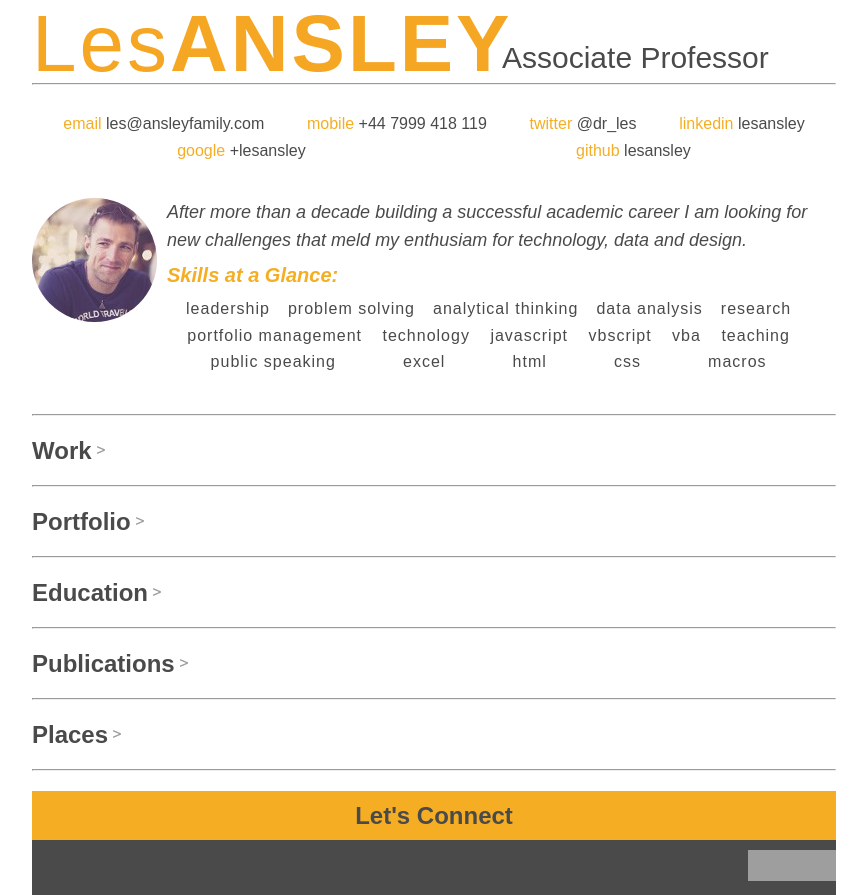
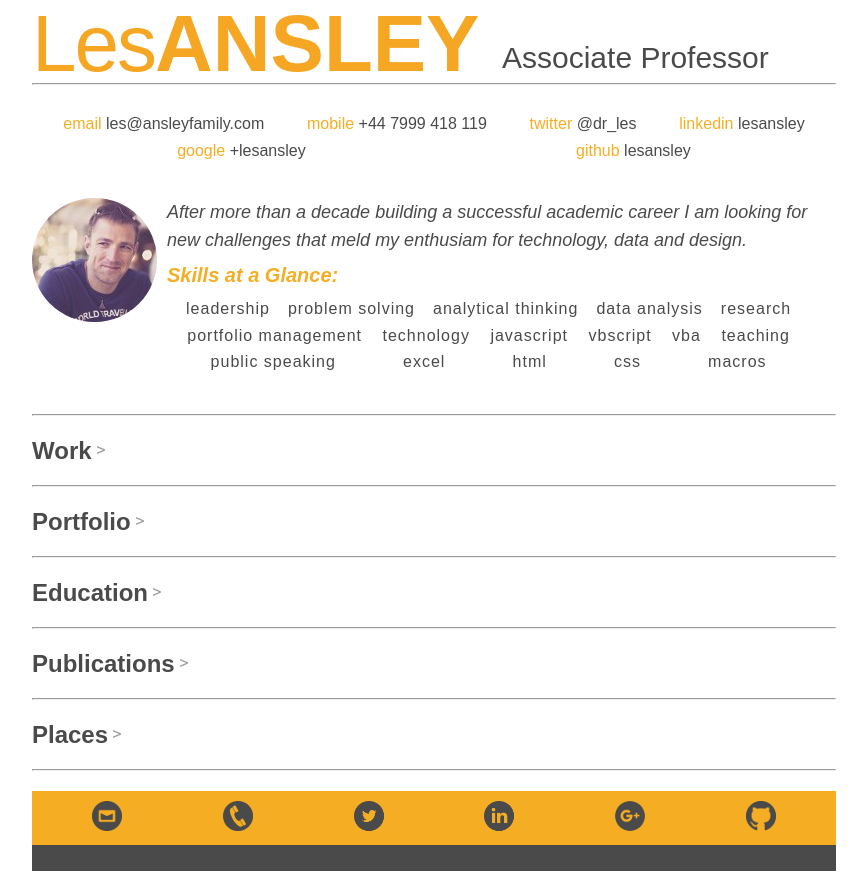
Before and after one commit to lesansley/resume, a plain HTML site: page index.html in a window 1280 px wide. Shown: the whole page, without its empty margins (206-1073 px from the left). After the commit the page ends 871 px from the top, so only its background shows below. Drawn offline with nearby package versions, Linux system fonts and the light colour scheme; some packages are replaced by stand-ins of ours; no server answers; grey boxes are pictures that could not be loaded; a web font is replaced by a local one.

Commit message:
Add contact icons to the footer

```diff
--- a/css/style.css
+++ b/css/style.css
@@ -55,7 +55,6 @@ h1 {
   color: #f5a623;
   line-height: 48px;
   display: inline;
-  letter-spacing: 3px;
 }
 
 h2 {
@@ -98,6 +97,7 @@ h2, h3, h4, h5 {
 #firstname {
   font-weight: 200;
   padding: 0;
+  letter-spacing: -2px;
 }
 
 #lastname {
@@ -432,6 +432,15 @@ ul {
   width: 100%px;
 }
 
+#footer {
+  height: 80px;
+}
+
+#foot-contact-list {
+  margin-top: 0;
+  margin-bottom: 0;
+}
+
 /*set maximum width for page display and automate margi soze to fit screen*/
 
 @media only screen and (max-width: 1300px) {
@@ -503,10 +512,6 @@ ul {
 
   .mobile-invisible {
     display: none;
-  }
-
-  .mobile-visible {
-    display: block;
   }
 
   .row,
--- a/index.html
+++ b/index.html
@@ -74,15 +74,6 @@
       </div>
     </div>
 
-    <div class="sectionDivider mobile-visible"><hr></div>
-
-    <div id="contact" class="mobile-visible">
-      <div class="row">
-        <h2 id="contact-header" class="section-header" onMouseOver="return changeImage('contactButton', contactStatus)" onMouseOut= "return changeImageBack('contactButton', contactStatus)" onMouseDown="return handleMDown('contactButton', 'contact', 'contact-container')">Contact Details</h2>
-        <img id="contactButton" class="img-arrow" src="images/arrow-right.jpg" alt="javascript button">
-      </div>
-    </div>
-
     <div  class="mobile-invisible sectionDivider"><hr></div>
 
     <div id="mapDiv" class="mobile-invisible">
@@ -94,15 +85,9 @@
 
     <div class="sectionDivider"><hr></div>
 
-    <footer id="letsConnect" class="dark-gray">
-      <h2 class="footer-text orange center-text">Let's Connect</h2>
-      <div class="cssValidation">
-        <a href="http://jigsaw.w3.org/css-validator/check/referer">
-        <img style="border:0;width:88px;height:31px"
-            src="http://jigsaw.w3.org/css-validator/images/vcss"
-            alt="Valid CSS!" />
-        </a>
-      </div>
+    <footer id="footer" class="dark-gray">
+
+
     </footer>
   </div>
 
--- a/js/helper.js
+++ b/js/helper.js
@@ -59,6 +59,10 @@ var HTMLcontactStart = '<div class="contact-entry row"></div>'
 var HTMLcontactChannel = '<div class="contact-channel col-1 orange-text">%data%:</div>'
 var HTMLcontactInfo = '<div class="contact-info col-9"><a class="contact-link" target="_blank" href="%link%">%data%</a></div>'
 
+var HTMLfootContactContainer = '<section id="foot-contact-container"></section>'
+var HTMLfootContactStart = '<ul id="foot-contact-list" class="flex-box orange center-text footer-text"></ul>'
+var HTMLfootContactContent = '<li class="foot-contact-item"><a href="%url%"><img src="%data%"></a></li>'
+
 var HTMLmapContainer ='<div id="map-container"></div>'
 var googleMap = '<section id="map"></section>';
 
--- a/js/resumeBuilder.js
+++ b/js/resumeBuilder.js
@@ -3,12 +3,12 @@ var bio = {
 	lastname: 'Ansley',
 	role : 'Associate Professor',
 	contacts: {
-		email: ['les@ansleyfamily.com','mailto:les@ansleyfamily.com'],
-		mobile: ['+44 7999 418 119','tel:+447999418119'],
-		twitter: ['@dr_les', 'https://twitter.com/dr_les'],
-		linkedin: ['lesansley','https://uk.linkedin.com/in/lesansley'],
-		google: ['+lesansley', 'https://plus.google.com/+LesAnsley'],
-		github: ['lesansley','https://github.com/lesansley']
+		email: ['les@ansleyfamily.com','mailto:les@ansleyfamily.com','images/email_30x30.png'],
+		mobile: ['+44 7999 418 119','tel:+447999418119','images/phone_30x30.png'],
+		twitter: ['@dr_les', 'https://twitter.com/dr_les','images/twitter_30x30.png'],
+		linkedin: ['lesansley','https://uk.linkedin.com/in/lesansley','images/linkedin_30x30.png'],
+		google: ['+lesansley', 'https://plus.google.com/+LesAnsley','images/google_30x30.png'],
+		github: ['lesansley','https://github.com/lesansley','images/github_30x30.png']
 	},
 	bioPic: [
 		'images/profile.jpg',
@@ -156,6 +156,20 @@ bio.display = function() {
 			$('#skills-list').append(formattedSkill);
 		}
 	}
+
+	//Add contact icons in footer
+	$('#footer').prepend(HTMLfootContactContainer);
+	console.log('here');
+	$('#foot-contact-container').append(HTMLfootContactStart);
+
+		for(var contact in bio.contacts) {
+
+			var formattedfootContactContent = HTMLfootContactContent.replace('%data%', bio.contacts[contact][2]);
+			formattedfootContactContent = formattedfootContactContent.replace('%url%', bio.contacts[contact][1]);
+
+			$('#foot-contact-list').append(formattedfootContactContent);
+		}
+
 };
 
 skills.display = function() {
@@ -167,21 +181,6 @@ skills.display = function() {
 			var formattedSectionSkill = HTMLskillsSectionContent.replace('%data%', bio.skills[skill]);
 			$('#skills-section-list').append(formattedSectionSkill);
 		}
-}
-
-contact.display = function() {
-	$('#contact').append(HTMLcontactContainer);
-
-	for(var contact in bio.contacts) {
-		$('#contact-container').append(HTMLcontactStart);
-		var formattedContactChannel = HTMLcontactChannel.replace('%data%', contact);
-		var formattedContactInfo = HTMLcontactInfo.replace('%data%',bio.contacts[contact][0]);
-		formattedContactInfo = formattedContactInfo.replace('%link%', bio.contacts[contact][1]);
-
-		$('.contact-entry:last').append(formattedContactChannel);
-		$('.contact-entry:last').append(formattedContactInfo);
-	}
-
 }
 
 //function to display work experience
@@ -253,7 +252,6 @@ portfolios.display = function() {
 
 		var formattedTitle = HTMLportfolioTitle.replace('%data%',projects[project].title);
 		formattedTitle = formattedTitle.replace('%url%', projects[project].github);
-		console.log(formattedTitle);
 
 		var formattedImage = HTMLportfolioImage.replace('%data%',projects[project].image);
 		var formattedDescription = HTMLportfolioDescription.replace('%data%',projects[project].description);
@@ -333,14 +331,12 @@ work.display();
 portfolios.display();
 education.display();
 skills.display();
-contact.display();
 
 //set the display of the sections to none
 document.getElementById('skills-section-container').style.display = 'none';
 document.getElementById('work-container').style.display = 'none';
 document.getElementById('portfolio-container').style.display = 'none';
 document.getElementById('school-container').style.display = 'none';
-document.getElementById('contact-container').style.display = 'none';
 document.getElementById('map').style.display = 'none';
 
 //This function calculates how many portfolio images need to go on each line
```
Also changed, not shown: images/email_30x30.png (added), images/github_30x30.png (added), images/google_30x30.png (added), images/linkedin_30x30.png (added), images/phone_30x30.png (added), images/twitter_30x30.png (added).
